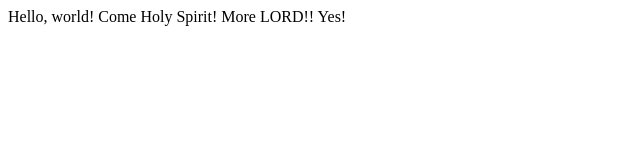
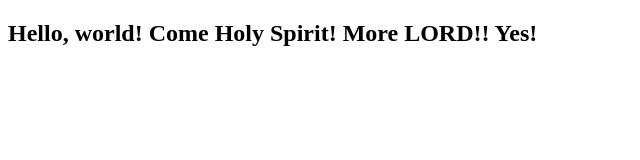
Before and after one commit to panderson1999/lecture0, a plain HTML site: page index.html in a window 1280 px wide. Shown: the whole page, without its empty margins (0-640 px from the left). Drawn offline with Linux system fonts and the light colour scheme.

Commit message:
last commit with heading tag

```diff
--- a/index.html
+++ b/index.html
@@ -1,9 +1,9 @@
 <!DOCTYPE html>
 <html>
     <head>
-        <title>My Webpage</title>
+        <title>My Webpage </title>
     </head>
     <body>
-        Hello, world! Come Holy Spirit! More LORD!! Yes!
+        <h2>Hello, world! Come Holy Spirit! More LORD!! Yes!</h2>
     </body>
 </html>
```
